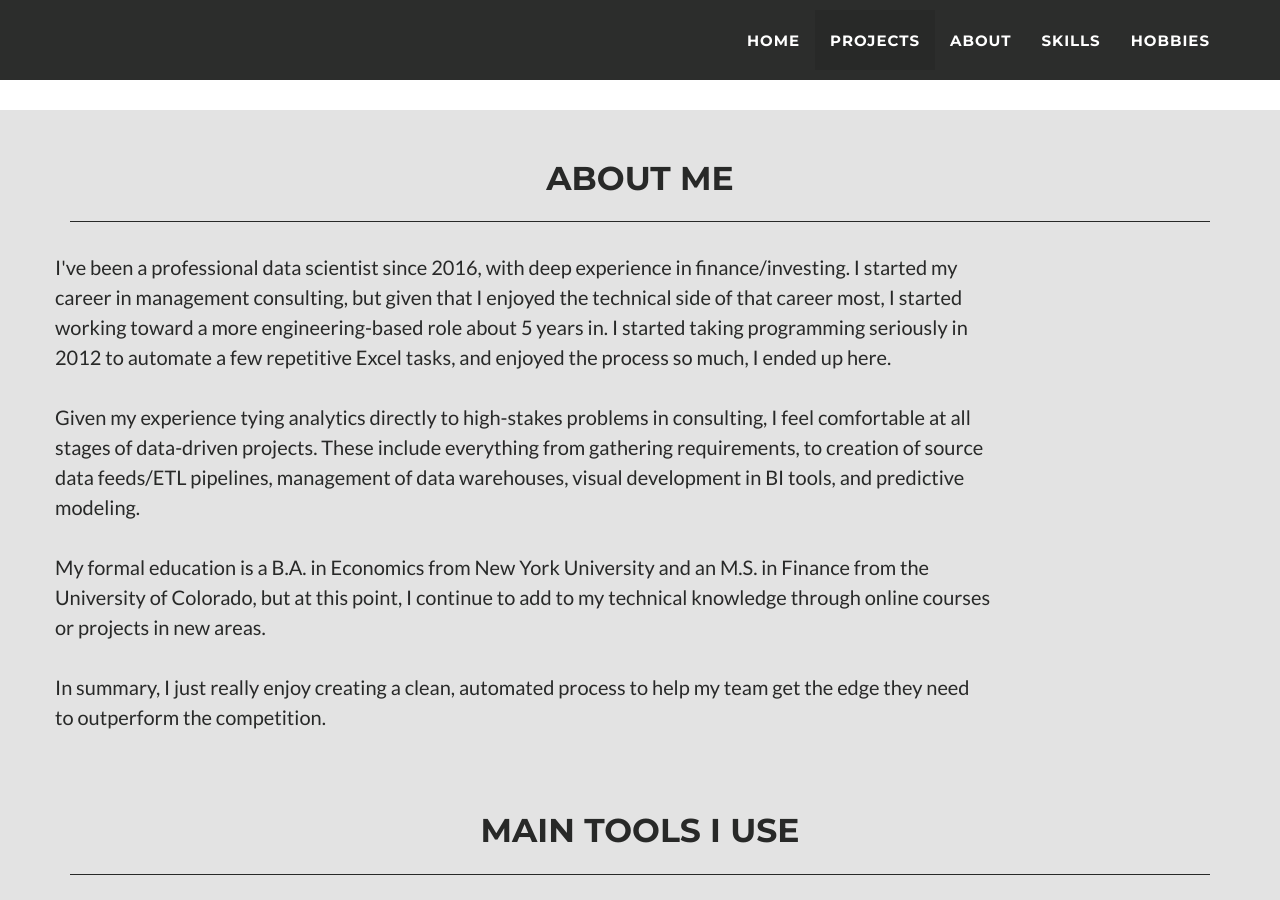
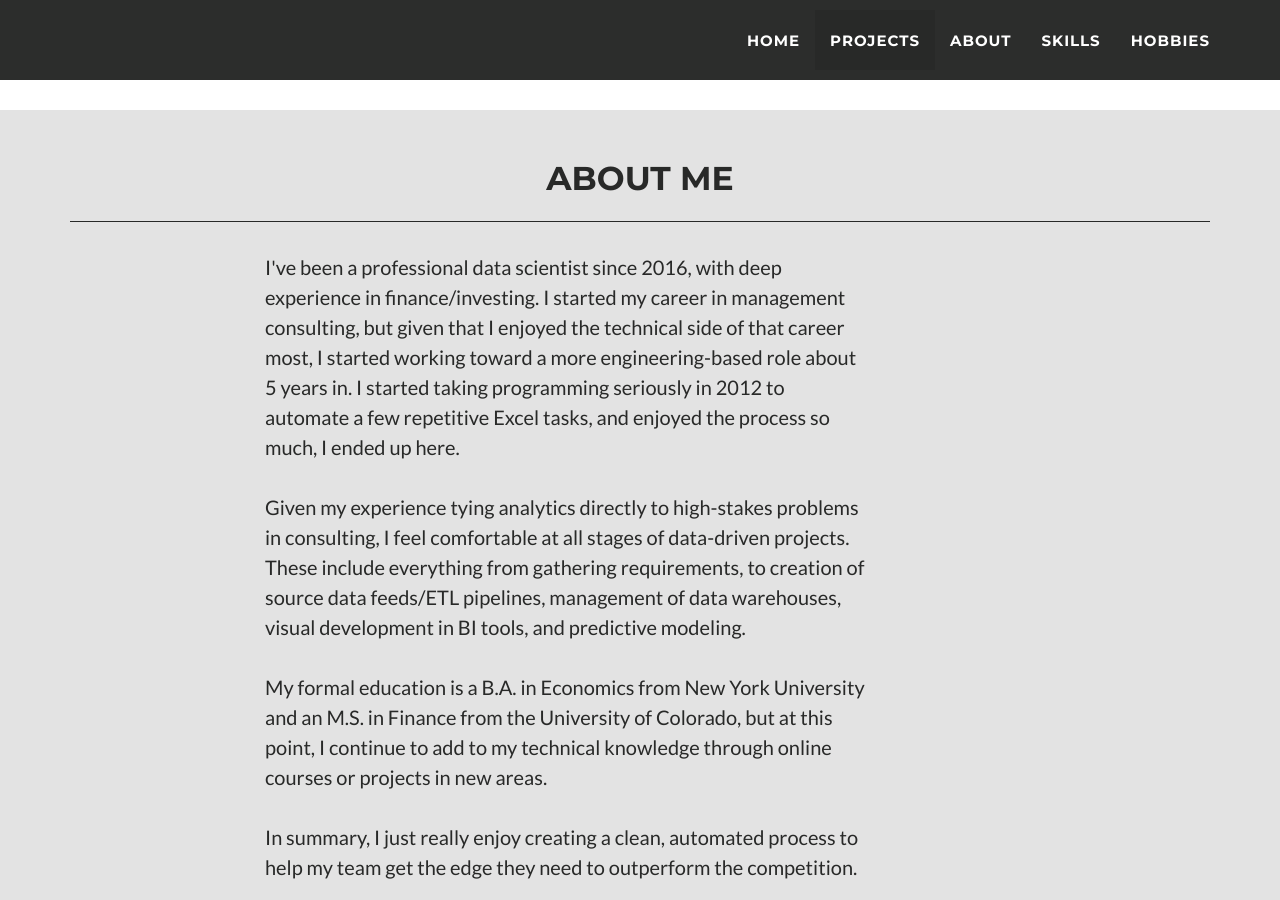
Before and after one commit to brf217/brf217.github.io, a Jekyll site: the page built from _posts/2014-07-18-project-1.markdown, in a window 1280 px wide and 900 px high, scrolled down 1306 px. Built offline with Jekyll 4.4.1, drawn with Linux system fonts in a browser that asks for light colours.

Commit message:
Update about.html

```diff
--- a/_includes/about.html
+++ b/_includes/about.html
@@ -8,6 +8,8 @@
       </div>
     </div>
     <div class="row">
+      <div class="col-sm-0 col-md-2 "col-lg-2"></div>
+          <div class="col-sm-12 col-md-8 "col-lg-8">
               <p class = "about">I've been a professional data scientist since 2016, with deep experience in finance/investing. I started my career in management consulting, but given that I
                 enjoyed the technical side of that career most, I started working toward a more engineering-based role about 5 years in. I started taking programming seriously in 2012 to automate
                 a few repetitive Excel tasks, and enjoyed the process so much, I ended up here.</p>
@@ -19,7 +21,8 @@
               through online courses or projects in new areas.</p>
 
             <p class = "about">In summary, I just really enjoy creating a clean, automated process to help my team get the edge they need to outperform the competition.</p>
-
+          <div class="col-sm-0 col-md-2 "col-lg-2"></div>
+         </div>
   </div>
 </div>
 </section>
```
Lines whose indentation alone changed are shown as unchanged.
